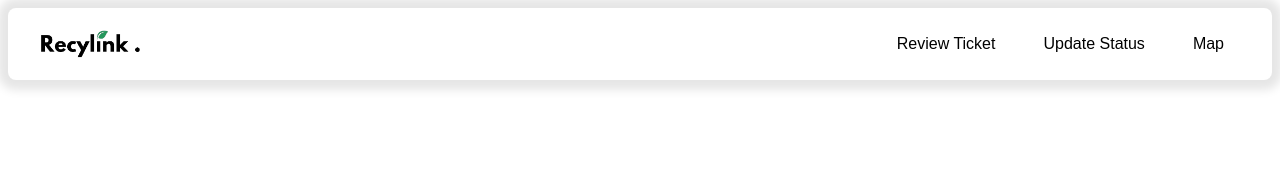
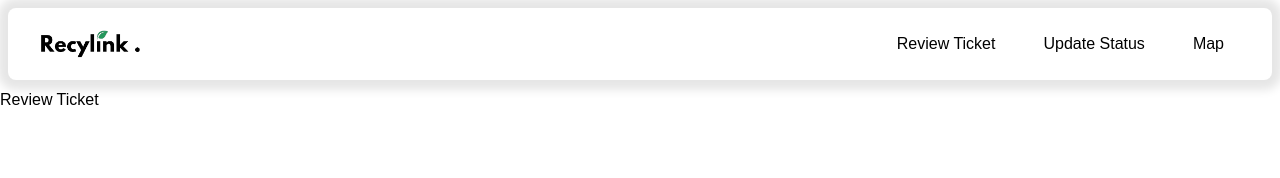
Before and after one commit to Hari-1903/Recylink, a Next.js app: page /authority in a window 1280 px wide. Shown: the top 178 px of the page. Built offline with nearby package versions, Linux system fonts and the light colour scheme.

Commit message:
Fix : Changed File structure

```diff
--- a/app/authority/page.jsx
+++ b/app/authority/page.jsx
@@ -1,10 +1,12 @@
 import React from 'react';
 import AuthorityNav from '@components/AuthorityNav';
+import ReviewTicket from '@components/ReviewTicket';
 
 const Authority = () => {
   return (
     <div>
       <AuthorityNav/>
+      <ReviewTicket/>
     </div>
   )
 }
--- a/app/user/page.jsx
+++ b/app/user/page.jsx
@@ -1,12 +1,12 @@
 import React from 'react';
 import UserNav from '@components/UserNav';
-import Complaint from '@components/Complaint';
+import RaiseTicket from '@components/RaiseTicket';
 
 const User = () => {
   return (
     <>
       <UserNav/>
-      <Complaint/>
+      <RaiseTicket/>
     </>
   )
 }
--- a/components/complaint.jsx
+++ b/components/RaiseTicket.jsx
@@ -24,7 +24,6 @@ const Complaint = () => {
       <div className='bg-teritiary w-full rounded-2xl'>
       </div>
     </div>
-
   )
 }
 
--- /dev/null
+++ b/components/ReviewTicket.jsx
@@ -0,0 +1,11 @@
+import React from 'react'
+
+const ReviewTicket = () => {
+  return (
+    <div>
+      Review Ticket
+    </div>
+  )
+}
+
+export default ReviewTicket
```
